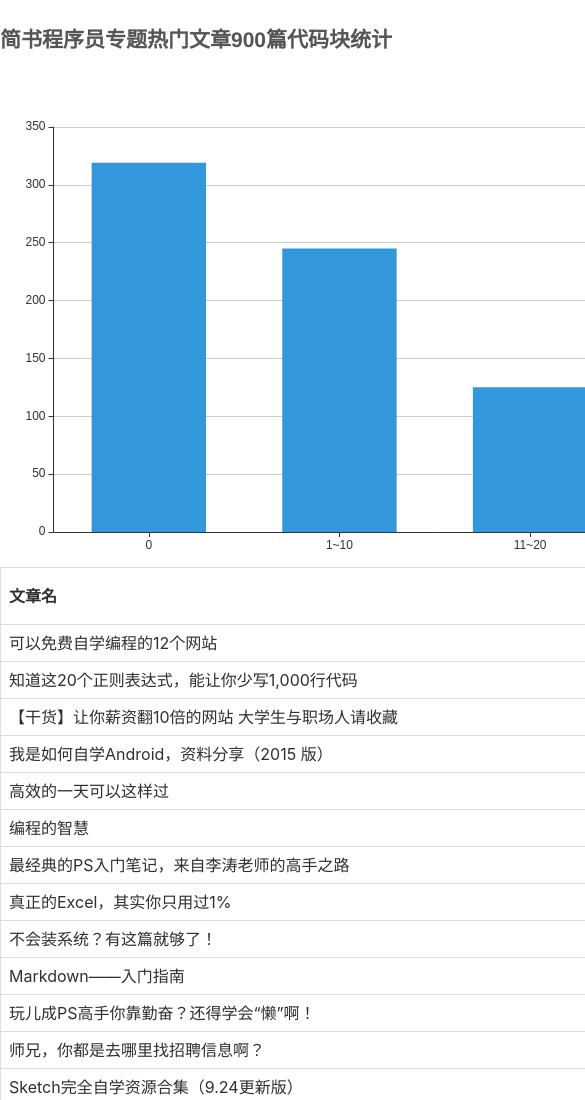
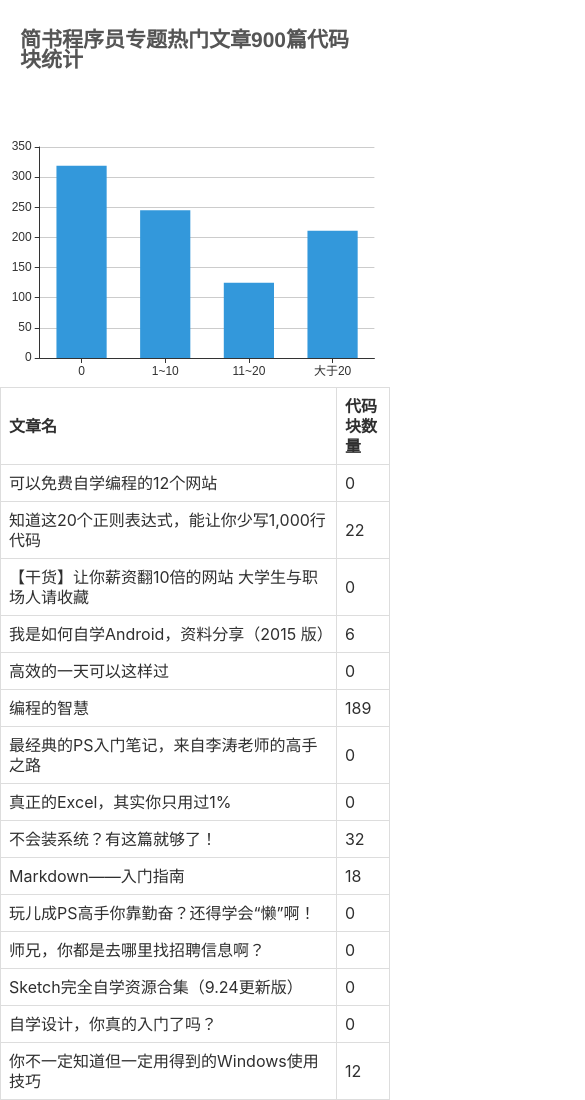
Before and after one commit to zengwenfu/jian-analyse, a website: page app/views/index.html in a window 390 px wide. Shown: the top 1100 px of the page, 585 px wide, since content can reach past the window. Drawn offline with Linux system fonts and the light colour scheme.

Commit message:
修改样式，适配手机

```diff
--- a/app/views/css/style.css
+++ b/app/views/css/style.css
@@ -17,7 +17,8 @@ html {
 }
 
 .container {
-    width: 850px;
+    max-width: 850px;
+    width: 100%;
     margin: auto;
     margin-top: 30px;
 }
@@ -87,3 +88,13 @@ td, th {
     height: 500px;
     margin: auto;
 }
+
+h2 {
+    padding: 0 20px;
+}
+
+@media (max-width: 600px) {
+    .chart {
+        height: 300px;
+    }
+}
```
